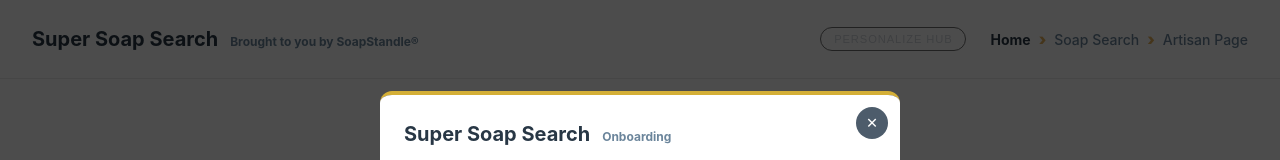
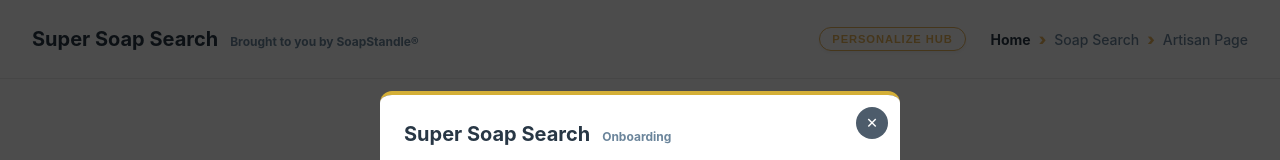
Before and after one commit to DarshanPatel2001/Soap-Bandit, a React (Create React App) app in the folder soap-bandits-frontend/: page / in a window 1280 px wide. Shown: the top 160 px of the page. Built offline with nearby package versions, Linux system fonts and the light colour scheme.

Commit message:
fix: personalized hub button display

```diff
--- a/soap-bandits-frontend/src/pages/HomePage.jsx
+++ b/soap-bandits-frontend/src/pages/HomePage.jsx
@@ -425,11 +425,19 @@ const HomePage = () => {
         </div>
 
         <div className="u-flex u-items-center" style={{ gap: '1.5rem' }}>
-          {/* Personalization Button from Modal Logic */}
           <button
             className="filter-btn"
             onClick={() => setShowPreferences(true)}
-            style={{ fontSize: '0.7rem', padding: '0.3rem 0.8rem', margin: 0 }}
+            style={{
+              fontSize: '0.7rem',
+              padding: '0.3rem 0.8rem',
+              margin: 0,
+              backgroundColor: '#ffffff',
+              color: '#e7b45c',
+              border: '1px solid #e7b45c',
+              fontWeight: '700',
+              boxShadow: '0 2px 4px rgba(0,0,0,0.05)',
+            }}
           >
             {userPrefs ? `Profile: ${userPrefs.skinType}` : 'Personalize Hub'}
           </button>
```
